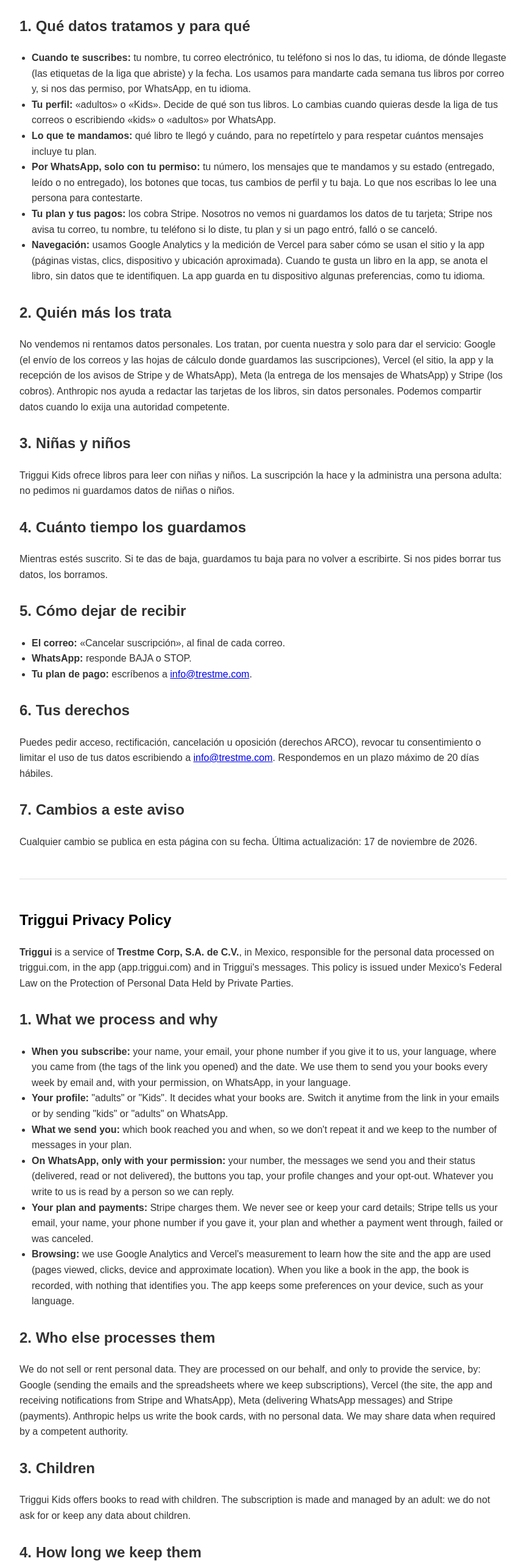
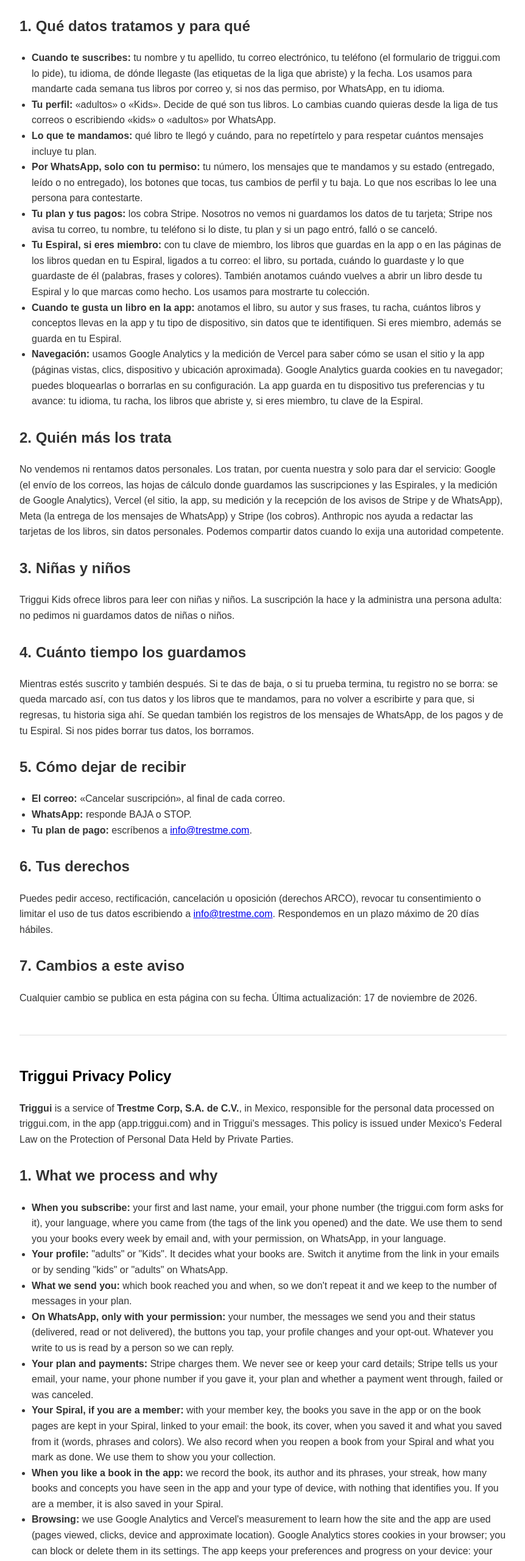
Before and after one commit to badirnakid/triggui.com, a plain HTML site: page privacy.html in a window 1280 px wide. Shown: the part 240-2800 px from the top of the page at 61% size, without its empty margins (208-1070 px from the left). Drawn offline with Linux system fonts and the light colour scheme; a script that the page names is missing.

Commit message:
C477, paso 4: los objetivos de la revisión en los planes y el aviso de privacidad
- $149: «La del lunes, también por WhatsApp, si nos das permiso» / «Monday's card, also on WhatsApp, with your permission» (objetivo 2), con su DIC en las dos páginas.
- El aviso, en los dos idiomas: tu Espiral, si eres miembro, ligada a tu correo (objetivo 3); lo que anota el «Me gusta» de la app, sin identificarte (objetivo 3); lo que se queda después de la baja o de que termina la prueba (objetivo 4); nombre y apellido, y el teléfono que pide el formulario (objetivo 5); las cookies de Google Analytics y Google por su medición en la sección 2 (objetivo 7); en inglés, «ARCO rights».
- La medición de Vercel ya no carga en /perfil, /idioma y /entendido (objetivo 6, unido desde perfil-kids).
Revisado en Chromium: el DIC de ida y vuelta en index y en/index, y sin desborde a 320, 390 y 1280 en seis páginas.

Co-Authored-By: Claude Opus 5.5 <noreply@anthropic.com>
Claude-Session: https://claude.ai/code/session_01TKqWmvoKUhA4A3pxQ7oK9B

```diff
--- a/privacy.html
+++ b/privacy.html
@@ -22,22 +22,24 @@
 
   <h2>1. Qué datos tratamos y para qué</h2>
   <ul>
-    <li><strong>Cuando te suscribes:</strong> tu nombre, tu correo electrónico, tu teléfono si nos lo das, tu idioma, de dónde llegaste (las etiquetas de la liga que abriste) y la fecha. Los usamos para mandarte cada semana tus libros por correo y, si nos das permiso, por WhatsApp, en tu idioma.</li>
+    <li><strong>Cuando te suscribes:</strong> tu nombre y tu apellido, tu correo electrónico, tu teléfono (el formulario de triggui.com lo pide), tu idioma, de dónde llegaste (las etiquetas de la liga que abriste) y la fecha. Los usamos para mandarte cada semana tus libros por correo y, si nos das permiso, por WhatsApp, en tu idioma.</li>
     <li><strong>Tu perfil:</strong> «adultos» o «Kids». Decide de qué son tus libros. Lo cambias cuando quieras desde la liga de tus correos o escribiendo «kids» o «adultos» por WhatsApp.</li>
     <li><strong>Lo que te mandamos:</strong> qué libro te llegó y cuándo, para no repetírtelo y para respetar cuántos mensajes incluye tu plan.</li>
     <li><strong>Por WhatsApp, solo con tu permiso:</strong> tu número, los mensajes que te mandamos y su estado (entregado, leído o no entregado), los botones que tocas, tus cambios de perfil y tu baja. Lo que nos escribas lo lee una persona para contestarte.</li>
     <li><strong>Tu plan y tus pagos:</strong> los cobra Stripe. Nosotros no vemos ni guardamos los datos de tu tarjeta; Stripe nos avisa tu correo, tu nombre, tu teléfono si lo diste, tu plan y si un pago entró, falló o se canceló.</li>
-    <li><strong>Navegación:</strong> usamos Google Analytics y la medición de Vercel para saber cómo se usan el sitio y la app (páginas vistas, clics, dispositivo y ubicación aproximada). Cuando te gusta un libro en la app, se anota el libro, sin datos que te identifiquen. La app guarda en tu dispositivo algunas preferencias, como tu idioma.</li>
+    <li><strong>Tu Espiral, si eres miembro:</strong> con tu clave de miembro, los libros que guardas en la app o en las páginas de los libros quedan en tu Espiral, ligados a tu correo: el libro, su portada, cuándo lo guardaste y lo que guardaste de él (palabras, frases y colores). También anotamos cuándo vuelves a abrir un libro desde tu Espiral y lo que marcas como hecho. Los usamos para mostrarte tu colección.</li>
+    <li><strong>Cuando te gusta un libro en la app:</strong> anotamos el libro, su autor y sus frases, tu racha, cuántos libros y conceptos llevas en la app y tu tipo de dispositivo, sin datos que te identifiquen. Si eres miembro, además se guarda en tu Espiral.</li>
+    <li><strong>Navegación:</strong> usamos Google Analytics y la medición de Vercel para saber cómo se usan el sitio y la app (páginas vistas, clics, dispositivo y ubicación aproximada). Google Analytics guarda cookies en tu navegador; puedes bloquearlas o borrarlas en su configuración. La app guarda en tu dispositivo tus preferencias y tu avance: tu idioma, tu racha, los libros que abriste y, si eres miembro, tu clave de la Espiral.</li>
   </ul>
 
   <h2>2. Quién más los trata</h2>
-  <p>No vendemos ni rentamos datos personales. Los tratan, por cuenta nuestra y solo para dar el servicio: Google (el envío de los correos y las hojas de cálculo donde guardamos las suscripciones), Vercel (el sitio, la app y la recepción de los avisos de Stripe y de WhatsApp), Meta (la entrega de los mensajes de WhatsApp) y Stripe (los cobros). Anthropic nos ayuda a redactar las tarjetas de los libros, sin datos personales. Podemos compartir datos cuando lo exija una autoridad competente.</p>
+  <p>No vendemos ni rentamos datos personales. Los tratan, por cuenta nuestra y solo para dar el servicio: Google (el envío de los correos, las hojas de cálculo donde guardamos las suscripciones y las Espirales, y la medición de Google Analytics), Vercel (el sitio, la app, su medición y la recepción de los avisos de Stripe y de WhatsApp), Meta (la entrega de los mensajes de WhatsApp) y Stripe (los cobros). Anthropic nos ayuda a redactar las tarjetas de los libros, sin datos personales. Podemos compartir datos cuando lo exija una autoridad competente.</p>
 
   <h2>3. Niñas y niños</h2>
   <p>Triggui Kids ofrece libros para leer con niñas y niños. La suscripción la hace y la administra una persona adulta: no pedimos ni guardamos datos de niñas o niños.</p>
 
   <h2>4. Cuánto tiempo los guardamos</h2>
-  <p>Mientras estés suscrito. Si te das de baja, guardamos tu baja para no volver a escribirte. Si nos pides borrar tus datos, los borramos.</p>
+  <p>Mientras estés suscrito y también después. Si te das de baja, o si tu prueba termina, tu registro no se borra: se queda marcado así, con tus datos y los libros que te mandamos, para no volver a escribirte y para que, si regresas, tu historia siga ahí. Se quedan también los registros de los mensajes de WhatsApp, de los pagos y de tu Espiral. Si nos pides borrar tus datos, los borramos.</p>
 
   <h2>5. Cómo dejar de recibir</h2>
   <ul>
@@ -60,22 +62,24 @@
 
     <h2>1. What we process and why</h2>
     <ul>
-      <li><strong>When you subscribe:</strong> your name, your email, your phone number if you give it to us, your language, where you came from (the tags of the link you opened) and the date. We use them to send you your books every week by email and, with your permission, on WhatsApp, in your language.</li>
+      <li><strong>When you subscribe:</strong> your first and last name, your email, your phone number (the triggui.com form asks for it), your language, where you came from (the tags of the link you opened) and the date. We use them to send you your books every week by email and, with your permission, on WhatsApp, in your language.</li>
       <li><strong>Your profile:</strong> "adults" or "Kids". It decides what your books are. Switch it anytime from the link in your emails or by sending "kids" or "adults" on WhatsApp.</li>
       <li><strong>What we send you:</strong> which book reached you and when, so we don't repeat it and we keep to the number of messages in your plan.</li>
       <li><strong>On WhatsApp, only with your permission:</strong> your number, the messages we send you and their status (delivered, read or not delivered), the buttons you tap, your profile changes and your opt-out. Whatever you write to us is read by a person so we can reply.</li>
       <li><strong>Your plan and payments:</strong> Stripe charges them. We never see or keep your card details; Stripe tells us your email, your name, your phone number if you gave it, your plan and whether a payment went through, failed or was canceled.</li>
-      <li><strong>Browsing:</strong> we use Google Analytics and Vercel's measurement to learn how the site and the app are used (pages viewed, clicks, device and approximate location). When you like a book in the app, the book is recorded, with nothing that identifies you. The app keeps some preferences on your device, such as your language.</li>
+      <li><strong>Your Spiral, if you are a member:</strong> with your member key, the books you save in the app or on the book pages are kept in your Spiral, linked to your email: the book, its cover, when you saved it and what you saved from it (words, phrases and colors). We also record when you reopen a book from your Spiral and what you mark as done. We use them to show you your collection.</li>
+      <li><strong>When you like a book in the app:</strong> we record the book, its author and its phrases, your streak, how many books and concepts you have seen in the app and your type of device, with nothing that identifies you. If you are a member, it is also saved in your Spiral.</li>
+      <li><strong>Browsing:</strong> we use Google Analytics and Vercel's measurement to learn how the site and the app are used (pages viewed, clicks, device and approximate location). Google Analytics stores cookies in your browser; you can block or delete them in its settings. The app keeps your preferences and progress on your device: your language, your streak, the books you opened and, if you are a member, your Spiral key.</li>
     </ul>
 
     <h2>2. Who else processes them</h2>
-    <p>We do not sell or rent personal data. They are processed on our behalf, and only to provide the service, by: Google (sending the emails and the spreadsheets where we keep subscriptions), Vercel (the site, the app and receiving notifications from Stripe and WhatsApp), Meta (delivering WhatsApp messages) and Stripe (payments). Anthropic helps us write the book cards, with no personal data. We may share data when required by a competent authority.</p>
+    <p>We do not sell or rent personal data. They are processed on our behalf, and only to provide the service, by: Google (sending the emails, the spreadsheets where we keep subscriptions and Spirals, and Google Analytics measurement), Vercel (the site, the app, its measurement and receiving notifications from Stripe and WhatsApp), Meta (delivering WhatsApp messages) and Stripe (payments). Anthropic helps us write the book cards, with no personal data. We may share data when required by a competent authority.</p>
 
     <h2>3. Children</h2>
     <p>Triggui Kids offers books to read with children. The subscription is made and managed by an adult: we do not ask for or keep any data about children.</p>
 
     <h2>4. How long we keep them</h2>
-    <p>For as long as you are subscribed. If you opt out, we keep your opt-out so we never write to you again. If you ask us to delete your data, we delete it.</p>
+    <p>For as long as you are subscribed, and afterwards too. If you opt out, or if your trial ends, your record is not deleted: it stays marked that way, with your data and the books we sent you, so we never write to you again and, if you come back, your history is still there. The records of WhatsApp messages, payments and your Spiral are kept as well. If you ask us to delete your data, we delete it.</p>
 
     <h2>5. How to stop receiving</h2>
     <ul>
@@ -85,7 +89,7 @@
     </ul>
 
     <h2>6. Your rights</h2>
-    <p>You can request access, rectification, cancellation or objection, withdraw your consent or limit the use of your data by writing to <a href="mailto:info@trestme.com">info@trestme.com</a>. We reply within 20 business days.</p>
+    <p>You can request access, rectification, cancellation or objection (known in Mexico as ARCO rights), withdraw your consent or limit the use of your data by writing to <a href="mailto:info@trestme.com">info@trestme.com</a>. We reply within 20 business days.</p>
 
     <h2>7. Changes to this policy</h2>
     <p>Any change is published on this page with its date. Last updated: November 17, 2026.</p>
```
Also changed, not shown: en/index.html (+2 -2 lines), index.html (+2 -2 lines).
